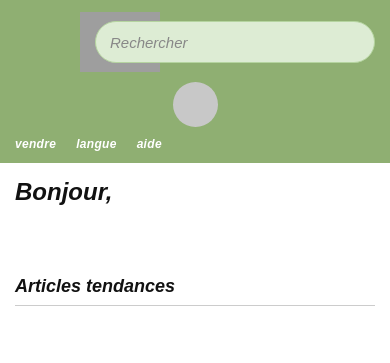
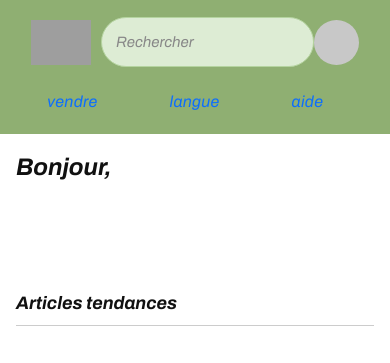
Before and after one commit to scorpion7slayer/market-plier, a PHP site: page /market-plier/ in a window 390 px wide. Shown: the top 363 px of the page. Run offline with PHP 8.4, Linux system fonts and the light colour scheme; some libraries are stand-ins or nearby versions; some web fonts are replaced; grey boxes are pictures that could not be loaded.

Commit message:
Apply Bootstrap properly with original design + responsive

```diff
--- a/index.php
+++ b/index.php
@@ -33,26 +33,29 @@ if ($user) {
   <meta charset="UTF-8" />
   <meta name="viewport" content="width=device-width, initial-scale=1.0" />
   <title>Market Plier</title>
+
+  <!-- Bootstrap CSS (local) -->
+  <link href="node_modules/bootstrap/dist/css/bootstrap.min.css" rel="stylesheet">
+  <!-- Font Awesome (local) -->
+  <link rel="stylesheet" href="node_modules/@fortawesome/fontawesome-free/css/all.min.css" />
+  <!-- Custom CSS -->
   <link rel="stylesheet" href="styles/index.css" />
-  <link rel="stylesheet" href="node_modules/@fortawesome/fontawesome-free/css/all.min.css" />
   <link rel="icon" type="image/svg+xml" href="assets/images/logo.svg" />
 </head>
 
-<body>
+<body class="bg-white">
 
   <!-- ═══ HEADER ═══════════════════════════════════════════════ -->
-  <header>
-    <!-- Top row: logo | divider | search | divider | avatar -->
-    <div class=" header-top">
+  <header class="header-custom">
+    <div class="container-fluid px-3">
+      <div class="header-top">
         <div class="logo-area">
           <div class="logo-icon">
-          <img src="assets/images/logo.svg" alt="Market Plier Logo" style="width: auto; height: 100%; margin-left: 250%;">
-
-
+            <img src="assets/images/logo.svg" alt="Market Plier Logo">
           </div>
         </div>
         <div class="header-divider"></div>
-      <input class="search-bar" type="text" placeholder="Rechercher" />
+        <input class="search-bar form-control" type="text" placeholder="Rechercher" />
         <div class="header-divider"></div>
         <?php
         $profilePhoto = isset($user['profile_photo']) ? $user['profile_photo'] : null;
@@ -61,38 +64,36 @@ if ($user) {
           <a class="profile-photo-container" href="inscription-connexion/account.php">
             <img src="uploads/profiles/<?php echo htmlspecialchars($profilePhoto, ENT_QUOTES, 'UTF-8'); ?>"
               alt="Photo de profil"
-            class="profile-photo"
-            style="object-fit: cover" />
+              class="profile-photo rounded-circle">
           </a>
         <?php else: ?>
           <a class="profile-photo-container" href="<?= isset($_SESSION['auth_token']) ? 'inscription-connexion/account.php' : 'inscription-connexion/register.php' ?>"></a>
         <?php endif; ?>
-
       </div>
 
-    <!-- Bottom row: nav links -->
       <div class="header-bottom">
-      <nav>
-        <a href="#">vendre</a>
-        <a href="#">langue</a>
-        <a href="#">aide</a>
+        <nav class="nav">
+          <a href="#" class="nav-link">vendre</a>
+          <a href="#" class="nav-link">langue</a>
+          <a href="#" class="nav-link">aide</a>
         </nav>
+      </div>
     </div>
   </header>
 
-  <!-- ═══ MAIN ══════════════════════════════════════════════════ -->
-  <main>
+  <!-- ═══ MAIN ═══════════════════════════════════════════════ -->
+  <main class="container-fluid px-3">
     <div class="greeting">Bonjour, <?php echo htmlspecialchars($user['username'] ?? ''); ?></div>
 
     <!-- Trending section -->
     <section>
       <div class="section-title">Articles tendances</div>
       <div class="cards-row">
-        <div class="trending-cards">
-          <div class="circle-card"><img src="https://picsum.photos/seed/t1/200/200" alt=""></div>
-          <div class="circle-card"><img src="https://picsum.photos/seed/t2/200/200" alt=""></div>
-          <div class="circle-card"><img src="https://picsum.photos/seed/t3/200/200" alt=""></div>
-          <div class="circle-card"><img src="https://picsum.photos/seed/t4/200/200" alt=""></div>
+        <div class="trending-cards d-flex gap-3">
+          <div class="circle-card flex-shrink-0"><img src="https://picsum.photos/seed/t1/200/200" alt=""></div>
+          <div class="circle-card flex-shrink-0"><img src="https://picsum.photos/seed/t2/200/200" alt=""></div>
+          <div class="circle-card flex-shrink-0"><img src="https://picsum.photos/seed/t3/200/200" alt=""></div>
+          <div class="circle-card flex-shrink-0"><img src="https://picsum.photos/seed/t4/200/200" alt=""></div>
         </div>
         <i class="fa-solid fa-caret-right chevron"></i>
       </div>
@@ -102,17 +103,19 @@ if ($user) {
     <section>
       <div class="section-title">Achats consulté dernierement</div>
       <div class="cards-row">
-        <div class="recent-cards">
-          <div class="rect-card"><img src="https://picsum.photos/seed/r1/200/160" alt=""></div>
-          <div class="rect-card"><img src="https://picsum.photos/seed/r2/200/160" alt=""></div>
-          <div class="rect-card"><img src="https://picsum.photos/seed/r3/200/160" alt=""></div>
-          <div class="rect-card"><img src="https://picsum.photos/seed/r4/200/160" alt=""></div>
+        <div class="recent-cards d-flex gap-3">
+          <div class="rect-card flex-shrink-0"><img src="https://picsum.photos/seed/r1/200/160" alt=""></div>
+          <div class="rect-card flex-shrink-0"><img src="https://picsum.photos/seed/r2/200/160" alt=""></div>
+          <div class="rect-card flex-shrink-0"><img src="https://picsum.photos/seed/r3/200/160" alt=""></div>
+          <div class="rect-card flex-shrink-0"><img src="https://picsum.photos/seed/r4/200/160" alt=""></div>
         </div>
         <i class="fa-solid fa-caret-right chevron"></i>
       </div>
     </section>
   </main>
 
+  <!-- Bootstrap JS (local) -->
+  <script src="node_modules/bootstrap/dist/js/bootstrap.bundle.min.js"></script>
 </body>
 
 </html>
--- a/styles/index.css
+++ b/styles/index.css
@@ -1,30 +1,23 @@
-/* TODO convertir tout avec bootsrap css et utiliser police archivo*/
+/* Convertir tout avec bootstrap css - Utiliser police archivo */
+@import url('https://fonts.googleapis.com/css2?family=Archivo:ital,wght@0,100..900;1,100..900&display=swap');
+
+/* ─── BASE ────────────────────────────────────────────────── */
 *,
 *::before,
 *::after {
-    margin: 0;
-    padding: 0;
-}
-
-@font-face {
-    font-family: "Archivo";
-    font-style: italic;
-    font-weight: 100 900;
-    src: url("../assets/fonts/Archivo/Archivo-Italic-VariableFont_wdth,wght.ttf")
-        format("truetype");
+    box-sizing: border-box;
 }
 
 html,
 body {
     width: 100%;
     height: 100%;
-
     font-family: "Archivo", Arial, sans-serif;
     background: #fff;
 }
 
 /* ─── HEADER ─────────────────────────────────────────────── */
-header {
+.header-custom {
     background-color: #8faf72;
     display: flex;
     flex-direction: column;
@@ -296,17 +304,17 @@ section + section {
     border-radius: 14px;
 }
 
-/* ═══ RESPONSIVE MOBILE ═══════════════════════════════════════ */
+/* ═══ RESPONSIVE Bootstrap ─══════════════════════════════════ */
+/* Bootstrap gère déjà le responsive via container-fluid et classes */
+/* Ajuster pour les petits écrans */
 @media (max-width: 768px) {
-    /* Header - stack vertically on mobile */
-    header {
+    .header-custom {
         height: auto;
         padding: 12px 15px;
     }
 
     .header-top {
         flex-wrap: wrap;
-        gap: 10px;
     }
 
     .logo-area {
@@ -324,9 +332,9 @@ section + section {
 
     .search-bar {
         flex: 1;
-        min-width: 60%;
-        height: 40px;
+        min-width: 50%;
         margin: 0;
+        max-width: none;
     }
 
     .profile-photo-container,
@@ -350,11 +358,6 @@ section + section {
         margin-left: 0;
     }
 
-    nav {
-        gap: 20px;
-    }
-
-    /* Main - adjust padding */
     main {
         height: auto;
         min-height: calc(100vh - 140px);
@@ -364,7 +367,6 @@ section + section {
 
     .greeting {
         font-size: 24px;
-        margin-bottom: 20px;
     }
 
     .section-title {
```
Also changed, not shown: other parts of styles/index.css (+45 -79 lines). Lines whose indentation alone changed are shown as unchanged.
